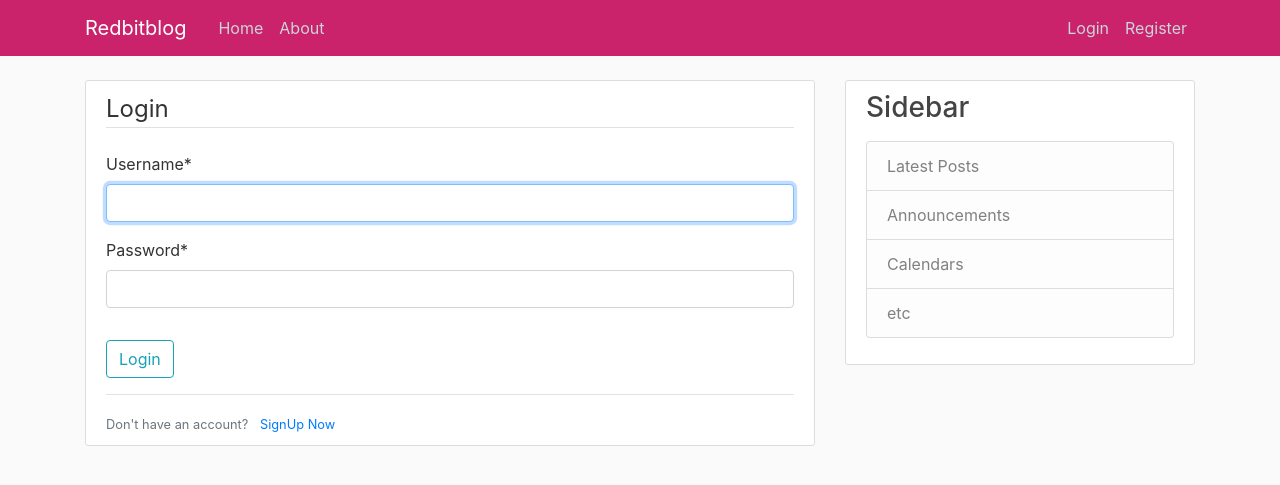
After one commit to JanetMutua/Django-Blog-Web-App, a Django app: page /login/ in a window 1280 px wide. The commit adds this page. Shown: the top 485 px of the page. Run offline with Django 3.2, Linux system fonts and the light colour scheme; some libraries are stand-ins or nearby versions.

Commit message:
configured user login system

```diff
--- a/Redbitblog/settings.py
+++ b/Redbitblog/settings.py
@@ -128,3 +128,7 @@ STATIC_URL = '/static/'
 DEFAULT_AUTO_FIELD = 'django.db.models.BigAutoField'
 
 CRISPY_TEMPLATE_PACK = 'bootstrap4'
+
+LOGIN_REDIRECT_URL = 'blog-home'
+
+LOGIN_URL = 'login'
--- a/Redbitblog/urls.py
+++ b/Redbitblog/urls.py
@@ -14,12 +14,18 @@ Including another URLconf
     2. Add a URL to urlpatterns:  path('blog/', include('blog.urls'))
 """
 from django.contrib import admin
-from django.urls import path, include
+from django.contrib import auth
+from django.urls import path
+from django.contrib.auth import views as auth_views  # login and logout views
 from users import views as user_views
+from blog import views as blog_views
 
 urlpatterns = [
     path('admin/', admin.site.urls),
     path('register/', user_views.register, name='register'),
-    path('', include('blog.urls')),
-    path('blog/about', include('blog.urls'))
+    path('', blog_views.home, name='blog-home'),
+    path('about/', blog_views.about, name='blog-about'),
+    path('login/', auth_views.LoginView.as_view(template_name='users/login.html'), name='login'),
+    path('logout/', auth_views.LogoutView.as_view(template_name='users/logout.html'), name='logout'),
+    path('profile/', user_views.profile, name='profile')
 ]
--- a/blog/static/blog/main.css
+++ b/blog/static/blog/main.css
@@ -18,9 +18,8 @@ ul {
 }
 
 .bg-steel {
-  background-color: #8a5f6f;
+  background-color: #ca226b;
 }
-
 .site-header .navbar-nav .nav-link {
   color: #cbd5db;
 }
--- a/blog/templates/blog/base.html
+++ b/blog/templates/blog/base.html
@@ -34,8 +34,13 @@
                     </div>
                     <!-- Navbar Right Side -->
                     <div class="navbar-nav">
-                        <a class="nav-item nav-link" href="#">Login</a>
-                        <a class="nav-item nav-link" href="#">Register</a>
+                        {%if user.is_authenticated%}
+                        <a class="nav-item nav-link" href="{% url 'logout'%}">Logout</a>
+                        <a class="nav-item nav-link" href="{% url 'profile'%}">Profile</a>
+                        {%else%}
+                        <a class="nav-item nav-link" href="{% url 'login'%}">Login</a>
+                        <a class="nav-item nav-link" href="{% url 'register'%}">Register</a>
+                        {%endif%}
                     </div>
                 </div>
             </div>
--- /dev/null
+++ b/users/templates/users/login.html
@@ -0,0 +1,25 @@
+{%extends 'blog/base.html'%}
+{%load crispy_forms_tags%}
+{%block content%}
+<div class='content-section'>
+    <form method="POST">
+        {%csrf_token%}
+        <fieldset class='form-group'>
+            <legend class="border-bottom mb-4">
+                Login
+            </legend>
+            {{form|crispy}}
+        </fieldset>
+        <div class="form-group">
+            <button class="btn btn-outline-info" type="submit">
+                Login
+            </button>
+        </div>
+    </form>
+    <div class="border-top pt-3">
+        <small class="text-muted">
+            Don't have an account? <a href="{% url 'register'%}" class="ml-2">SignUp Now</a>
+        </small>
+    </div>
+</div>
+{%endblock content%}
--- /dev/null
+++ b/users/templates/users/logout.html
@@ -0,0 +1,5 @@
+{%extends 'blog/base.html'%}
+{%block content%}
+<h4>You have been successfully logged out</h4>
+<small class="text-muted"><a href="{%url 'login'%}">Log In Again</a></small>
+{%endblock content%}
--- /dev/null
+++ b/users/templates/users/profile.html
@@ -0,0 +1,5 @@
+{%extends 'blog/base.html'%}
+{%load crispy_forms_tags%}
+{%block content%}
+    <h3>{{user.username}}</h3>
+{%endblock content%}
--- a/users/templates/users/register.html
+++ b/users/templates/users/register.html
@@ -18,7 +18,7 @@
         </form>
         <div class="border-top pt-3">
             <small class="text-muted">
-                Already have an account? <a href="#" class="ml-2">SignIn</a>
+                Already have an account? <a href="{%url 'login'%}" class="ml-2">SignIn</a>
             </small>
         </div>
     </div>
```
Also changed, not shown: blog/urls.py (deleted, +0 -7 lines), users/views.py (+11 -3 lines), db.sqlite3.
